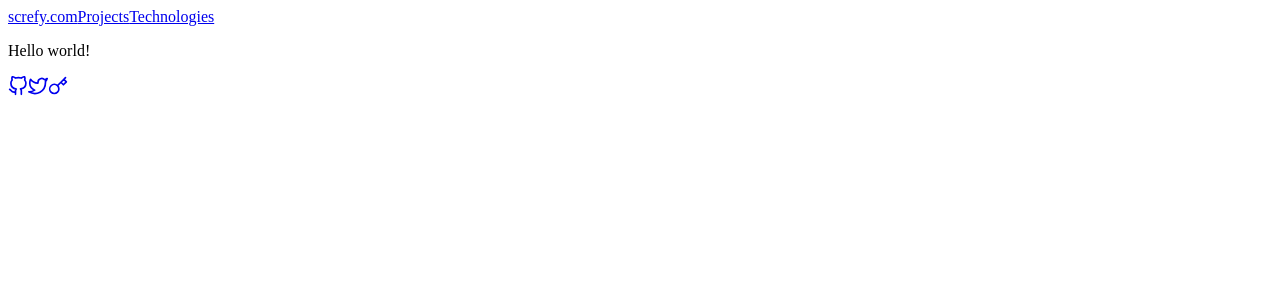
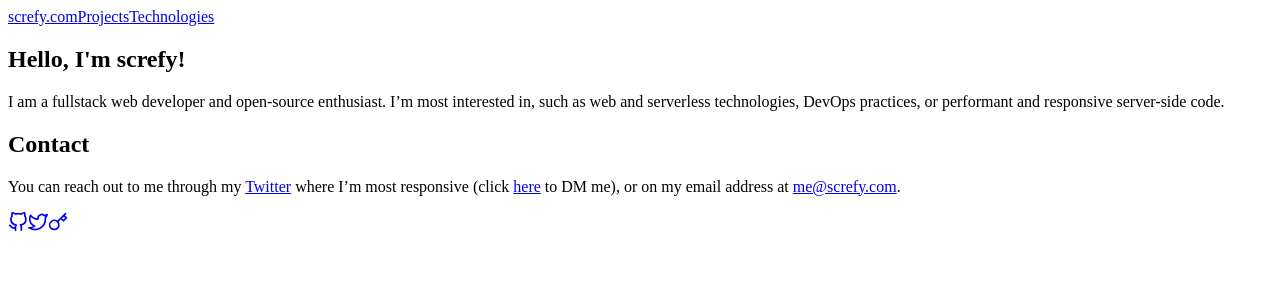
Before and after one commit to screfy/screfy.com, a Next.js app: page / in a window 1280 px wide. Shown: the top 300 px of the page. Built offline with nearby package versions, Linux system fonts and the light colour scheme.

Commit message:
feat: add Home page

```diff
--- a/src/components/Footer/index.tsx
+++ b/src/components/Footer/index.tsx
@@ -3,7 +3,7 @@ import FooterItem from './FooterItem'
 
 export default function Footer(): JSX.Element {
   return (
-    <footer className="flex ml-auto space-x-4">
+    <footer className="flex mt-10 ml-auto space-x-4">
       <FooterItem href="https://github.com/screfy">
         <GitHub size="20" />
       </FooterItem>
--- a/src/components/Navbar/index.tsx
+++ b/src/components/Navbar/index.tsx
@@ -3,7 +3,7 @@ import NavbarItem from './NavbarItem'
 
 export default function Navbar(): JSX.Element {
   return (
-    <nav className="flex items-center space-x-6">
+    <nav className="flex items-center space-x-6 mb-10">
       <Link href="/" passHref>
         <a className="font-semibold">
           screfy<span className="text-info">.</span>com
--- a/src/pages/index.tsx
+++ b/src/pages/index.tsx
@@ -1,3 +1,25 @@
+import Link from '../components/Link'
+import Page from '../components/Page'
+import Section from '../components/Section'
+
 export default function Home(): JSX.Element {
-  return <p>Hello world!</p>
+  return (
+    <Page>
+      <Section heading={{ as: 'h1', text: `Hello, I'm screfy!` }}>
+        <p>
+          I am a fullstack web developer and open-source enthusiast. I’m most interested in, such as web and serverless
+          technologies, DevOps practices, or performant and responsive server-side code.
+        </p>
+      </Section>
+
+      <Section heading={{ as: 'h2', text: 'Contact' }}>
+        <p>
+          You can reach out to me through my <Link href="https://twitter.com/screfy_">Twitter</Link> where I’m most
+          responsive (click{' '}
+          <Link href="https://twitter.com/messages/compose?recipient_id=992740266963587072">here</Link> to DM me), or on
+          my email address at <Link href="mailto:me@screfy.com">me@screfy.com</Link>.
+        </p>
+      </Section>
+    </Page>
+  )
 }
```
